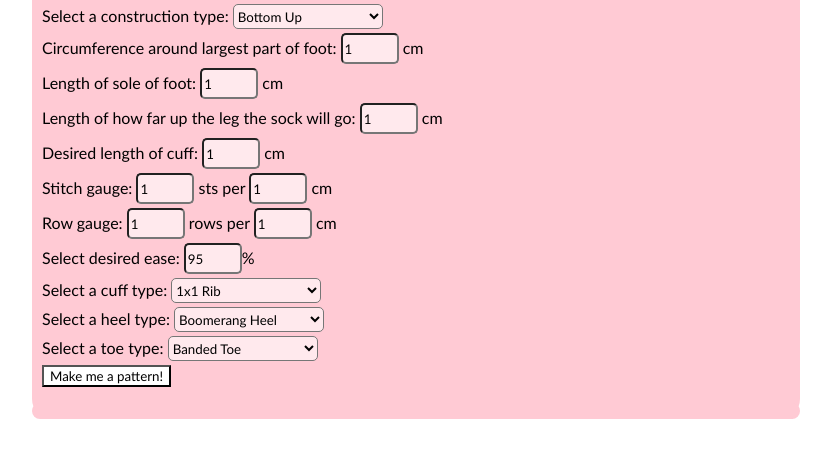
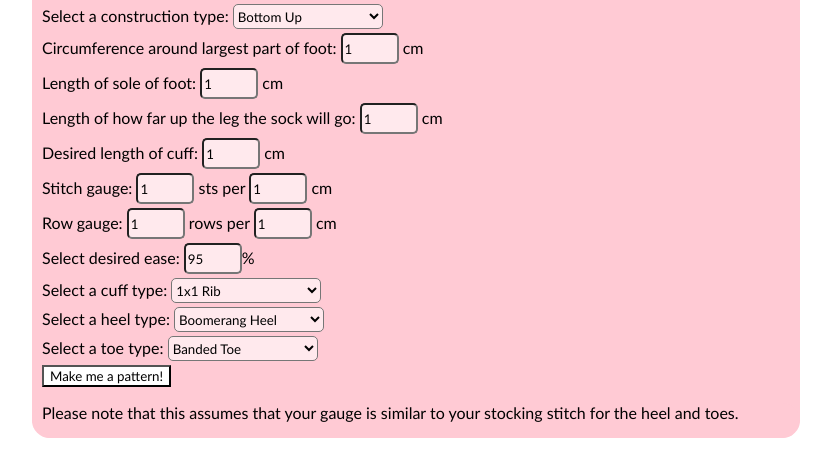
Before and after one commit to CaraSaulnier/CaraSaulnier.github.io, a plain HTML site: page docs/index.html in a window 1280 px wide. Shown: the part 86-562 px from the top of the page, without its empty margins (224-1055 px from the left). Drawn offline with Linux system fonts and the light colour scheme.

Commit message:
added one line

```diff
--- a/docs/index.html
+++ b/docs/index.html
@@ -83,7 +83,7 @@
                 </div>
             </div>
 
-            <pre id = "pattern" class ="pattern"></pre>
+            <pre id = "pattern" class ="pattern">Please note that this assumes that your gauge is similar to your stocking stitch for the heel and toes.</pre>
 
         </body>
     </html>
```
